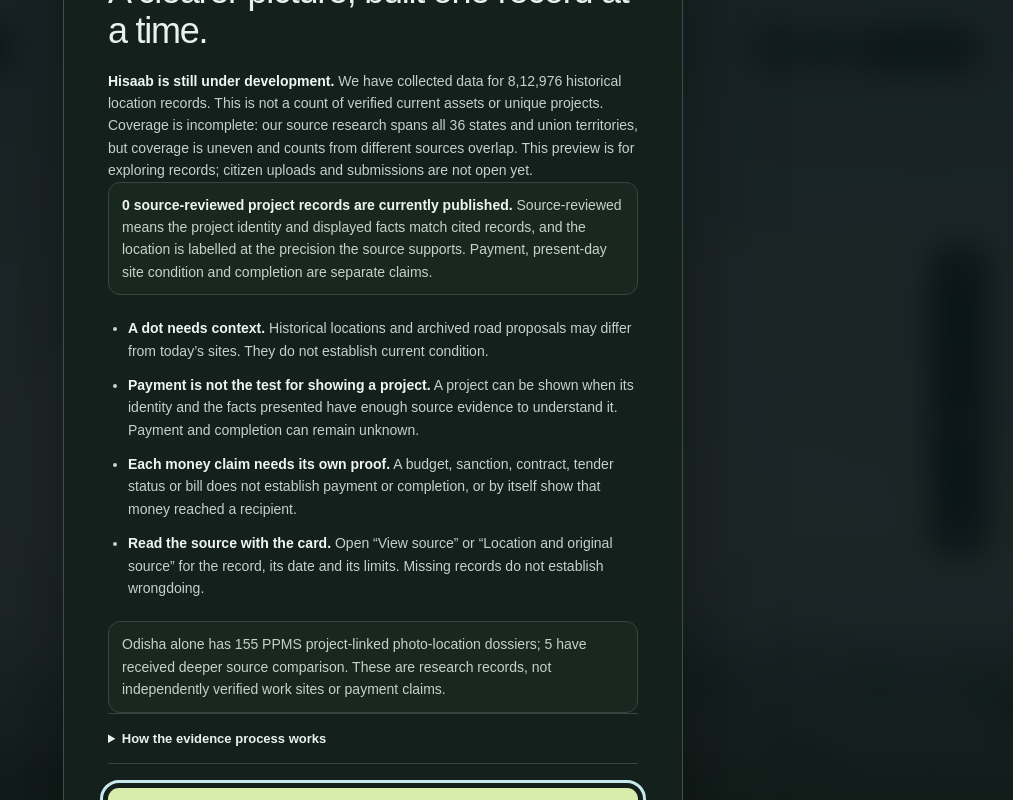
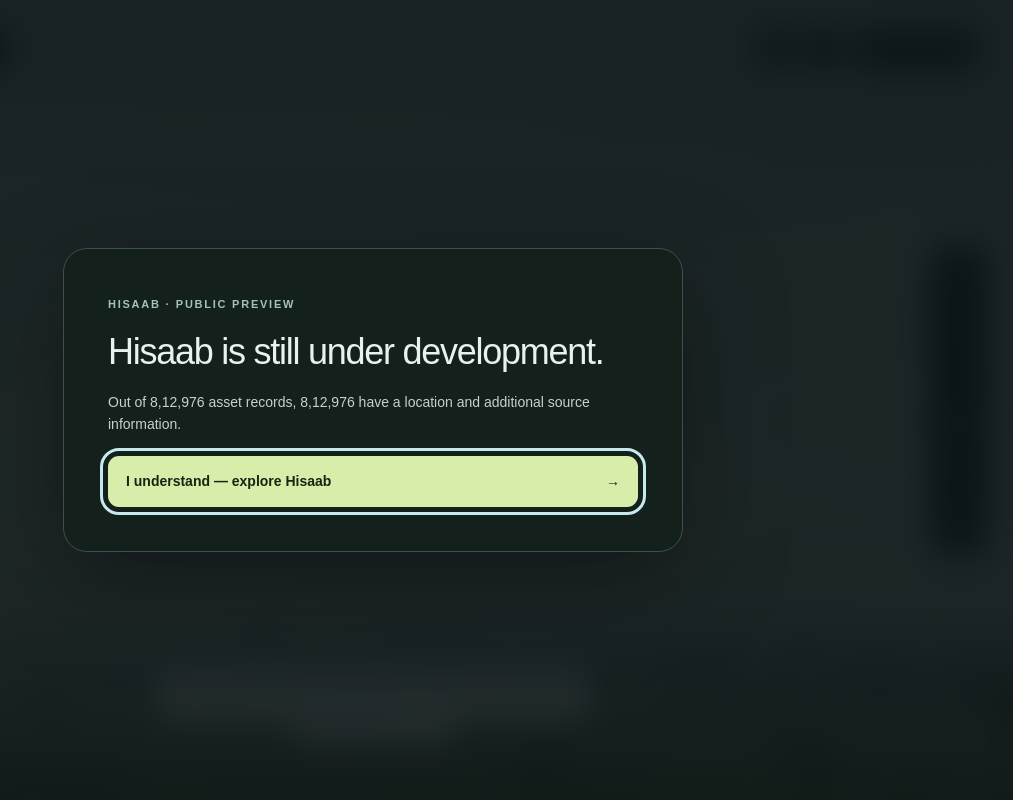
Before and after one commit to KarthikeyaGSI/Hisaab, a Next.js app: page / in a window 1280 px wide. Shown: the whole page, without its empty margins (267-1280 px from the left). Built offline with nearby package versions, Linux system fonts and the light colour scheme.

Commit message:
Simplify preview and surface state research

```diff
--- a/data/geosadak-acquisition.json
+++ b/data/geosadak-acquisition.json
@@ -4,6 +4,8 @@
   "originalArchives": 58,
   "stateFiles": 29,
   "assetRows": 812976,
+  "assetRowsWithLocationAndSourceDetails": 812976,
+  "assetDetailRule": "Rows with coordinates plus non-empty title, category and source_fields.",
   "byKind": {
     "public": 375207,
     "agriculture": 155550,
--- a/src/app/page.tsx
+++ b/src/app/page.tsx
@@ -1,7 +1,6 @@
 import { AtlasApp as HisaabApp } from '@/components/atlas-app';
 import { readCatalogue } from '@/lib/catalogue';
 import { PublicPreviewGate } from '@/components/public-preview-gate';
-import sourceCoverage from '../../data/public-jurisdiction-source-coverage.json';
+import assetAcquisition from '../../data/geosadak-acquisition.json';
 export const dynamic = 'force-dynamic';
-const historicalLocationRecords=sourceCoverage.jurisdictions.reduce((total,jurisdiction)=>total+jurisdiction.historicalMapRecords,0);
-export default async function Page() { const catalogue = await readCatalogue(); return <PublicPreviewGate historicalLocationRecords={historicalLocationRecords} sourceReviewedProjectRecords={catalogue.totalWorks} odishaPhotoLocationDossiers={sourceCoverage.odishaAdditionalCollections.ppms.sourceLocationProjects} odishaDeepSourceReviews={sourceCoverage.odishaAdditionalCollections.ppms.deepSourceReviewedProjects}><HisaabApp catalogue={catalogue}/></PublicPreviewGate>; }
+export default async function Page() { const catalogue = await readCatalogue(); return <PublicPreviewGate assetRecordTotal={assetAcquisition.assetRows} recordsWithAdditionalDetails={assetAcquisition.assetRowsWithLocationAndSourceDetails}><HisaabApp catalogue={catalogue}/></PublicPreviewGate>; }
--- a/src/components/jurisdiction-source-inventory.tsx
+++ b/src/components/jurisdiction-source-inventory.tsx
@@ -36,7 +36,7 @@
   <h3>What we have collected</h3>
   <p className="atlas-caption">Snapshot {snapDate(data.auditedAt)}. This covers the tracked state/UT development acquisition streams; Odisha’s separate PPMS and Panchayat collections are listed below. Counts are not verified spending or unique project totals, sources overlap, and cutoffs vary.</p>
   <div className="atlas-source-inventory-grid">
-   <div><small>Historical map records</small><strong>{count(item.historicalMapRecords)}</strong><span>2022 archive · not a current asset count</span></div>
+   <div><small>Asset records with location + details</small><strong>{count(item.historicalMapRecords)}</strong><span>2022 archive · source-listed asset type and category; not a current asset count</span></div>
    <div><small>PMGSY work candidates</small><strong>{count(item.pmgsyWorkingWindowCandidates)}</strong><span>Saved working-window records · locations and payments need separate review</span></div>
    <div><small>MPLADS source rows</small><strong>{count(item.mpladsSourceRows)}</strong><span>Report rows · not unique projects or payments</span></div>
    <div><small>Project / tender candidates</small><strong>{count(item.projectTenderCandidates)}</strong><span>From the state/UT development collection; other pilots may add records</span></div>
--- a/src/components/public-preview-gate.module.css
+++ b/src/components/public-preview-gate.module.css
@@ -24,16 +24,8 @@
 .label { color: #a5c4b4; font-size: 11px; font-weight: 700; letter-spacing: .16em; }
 .card h1 { margin: 18px 0; font-size: clamp(26px, 4.5vw, 36px); font-weight: 500; line-height: 1.12; letter-spacing: -.035em; }
 .card p, .card li { font-size: 14px; line-height: 1.6; color: #c5d2cb; }
-.card .count { padding: 11px 13px; border: 1px solid #34483e; border-radius: 12px; background: #182821; }
-.card ul { padding-left: 20px; margin: 22px 0; }
-.card li + li { margin-top: 12px; }
 .card strong { color: #f0f5f1; font-weight: 600; }
-.process { border-top: 1px solid #35473d; border-bottom: 1px solid #35473d; padding: 15px 0; }
-.process summary { cursor: pointer; font-size: 13px; font-weight: 600; }
-.process ol { padding-left: 20px; }
-.process li { font-size: 13px; }
-.enter { display: flex; width: 100%; justify-content: space-between; gap: 12px; padding: 15px 18px; margin-top: 24px; border: 0; border-radius: 11px; background: #d9edaa; color: #162414; cursor: pointer; font-size: 14px; font-weight: 700; }
+.enter { display: flex; width: 100%; justify-content: space-between; gap: 12px; padding: 15px 18px; margin-top: 20px; border: 0; border-radius: 11px; background: #d9edaa; color: #162414; cursor: pointer; font-size: 14px; font-weight: 700; }
 .enter:hover { background: #e6f7c1; }
-.enter:focus-visible, .process summary:focus-visible { outline: 3px solid #c7e9ee; outline-offset: 5px; }
-.footnote { display: block; margin-top: 13px; color: #a1b4a8; font-size: 11px; line-height: 1.5; }
+.enter:focus-visible { outline: 3px solid #c7e9ee; outline-offset: 5px; }
 @media (max-width: 480px) { .backdrop { padding: 12px; } .card { border-radius: 18px; } }
--- a/src/components/public-preview-gate.tsx
+++ b/src/components/public-preview-gate.tsx
@@ -5,7 +5,7 @@
 
 const acknowledgementKey = 'hisaab-public-preview-2026-10-26';
 
-export function PublicPreviewGate({children,historicalLocationRecords=812_976,sourceReviewedProjectRecords=0,odishaPhotoLocationDossiers=155,odishaDeepSourceReviews=5}: {children: ReactNode;historicalLocationRecords?:number;sourceReviewedProjectRecords?:number;odishaPhotoLocationDossiers?:number;odishaDeepSourceReviews?:number}) {
+export function PublicPreviewGate({children,assetRecordTotal=812_976,recordsWithAdditionalDetails=812_976}: {children: ReactNode;assetRecordTotal?:number;recordsWithAdditionalDetails?:number}) {
   const [acknowledged, setAcknowledged] = useState(false);
   const card = useRef<HTMLElement>(null);
   const enter = useRef<HTMLButtonElement>(null);
@@ -44,28 +44,9 @@
     {!acknowledged && <div className={styles.backdrop}>
       <section ref={card} className={styles.card} role="dialog" aria-modal="true" aria-labelledby="preview-heading" aria-describedby="preview-intro" onKeyDown={containFocus}>
         <span className={styles.label}>HISAAB · PUBLIC PREVIEW</span>
-        <h1 id="preview-heading">A clearer picture, built one record at a time.</h1>
-        <p id="preview-intro"><strong>Hisaab is still under development.</strong> We have collected data for {historicalLocationRecords.toLocaleString('en-IN')} historical location records. This is not a count of verified current assets or unique projects. Coverage is incomplete: our source research spans all 36 states and union territories, but coverage is uneven and counts from different sources overlap. This preview is for exploring records; citizen uploads and submissions are not open yet.</p>
-        <p className={styles.count}><strong>{sourceReviewedProjectRecords.toLocaleString('en-IN')} source-reviewed project {sourceReviewedProjectRecords===1?'record is':'records are'} currently published.</strong> Source-reviewed means the project identity and displayed facts match cited records, and the location is labelled at the precision the source supports. Payment, present-day site condition and completion are separate claims.</p>
-        <ul>
-          <li><strong>A dot needs context.</strong> Historical locations and archived road proposals may differ from today’s sites. They do not establish current condition.</li>
-          <li><strong>Payment is not the test for showing a project.</strong> A project can be shown when its identity and the facts presented have enough source evidence to understand it. Payment and completion can remain unknown.</li>
-          <li><strong>Each money claim needs its own proof.</strong> A budget, sanction, contract, tender status or bill does not establish payment or completion, or by itself show that money reached a recipient.</li>
-          <li><strong>Read the source with the card.</strong> Open “View source” or “Location and original source” for the record, its date and its limits. Missing records do not establish wrongdoing.</li>
-        </ul>
-        <p className={styles.count}>Odisha alone has {odishaPhotoLocationDossiers.toLocaleString('en-IN')} PPMS project-linked photo-location dossiers; {odishaDeepSourceReviews.toLocaleString('en-IN')} have received deeper source comparison. These are research records, not independently verified work sites or payment claims.</p>
-        <details className={styles.process}>
-          <summary>How the evidence process works</summary>
-          <ol>
-            <li>Collect official records and preserve the original source.</li>
-            <li>Match the work’s identifiers and document what the location evidence actually represents.</li>
-            <li>Check each displayed claim against its source; keep payment, settlement and completion separate.</li>
-            <li>Publish reviewed project evidence with its limits, and investigate corrections.</li>
-          </ol>
-          <p>Collection and review continue as more records become available. Source coverage is not a percentage of all development across India.</p>
-        </details>
+        <h1 id="preview-heading">Hisaab is still under development.</h1>
+        <p id="preview-intro">Out of {assetRecordTotal.toLocaleString('en-IN')} asset records, {recordsWithAdditionalDetails.toLocaleString('en-IN')} have a location and additional source information.</p>
         <button ref={enter} type="button" className={styles.enter} onClick={acknowledge}>I understand — explore Hisaab <span aria-hidden="true">→</span></button>
-        <small className={styles.footnote}>You can revisit source details through “About the data” on the map.</small>
       </section>
     </div>}
   </>;
```
Also changed, not shown: src/components/atlas-app.tsx (+1 -1 lines), 1 other file (tests, documents, lock files or other folders).
